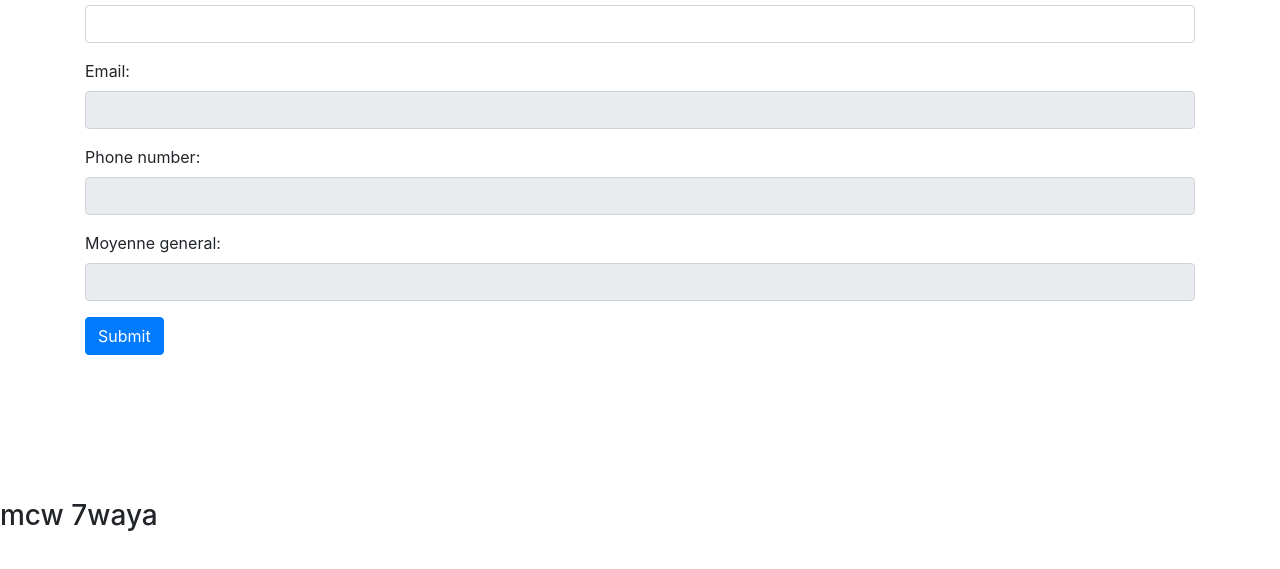
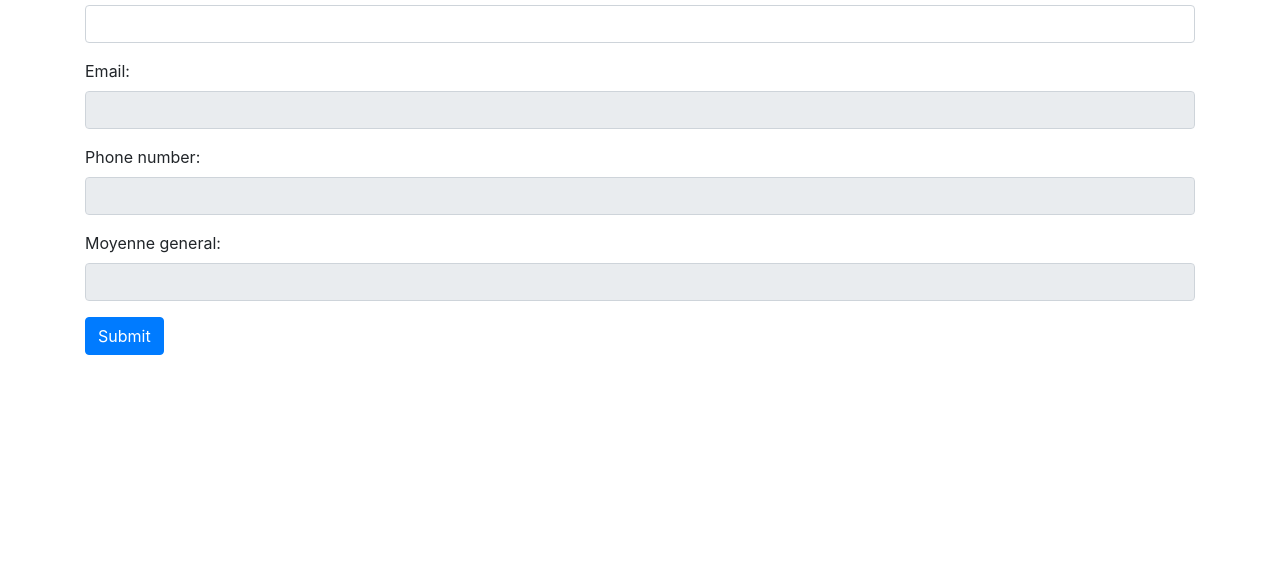
Before and after one commit to Oussamaef/bts_first_try, a plain HTML site: page index.html in a window 1280 px wide. Shown: the part 83-652 px from the top of the page. Drawn offline with nearby package versions, Linux system fonts and the light colour scheme.

Commit message:
Update index.html

```diff
--- a/index.html
+++ b/index.html
@@ -29,22 +29,5 @@
     </div>
     <script src="https://cdnjs.cloudflare.com/ajax/libs/xlsx/0.17.0/xlsx.full.min.js"></script>
     <script src="app.js"></script>
-
-
-
-
-
-
-
-
-
-
-    <br>
-    <br>
-    <br>
-    <br>
-    <br>
-    <br>
-    <h3>mcw 7waya</h3>
   </body>
 </html>
```
